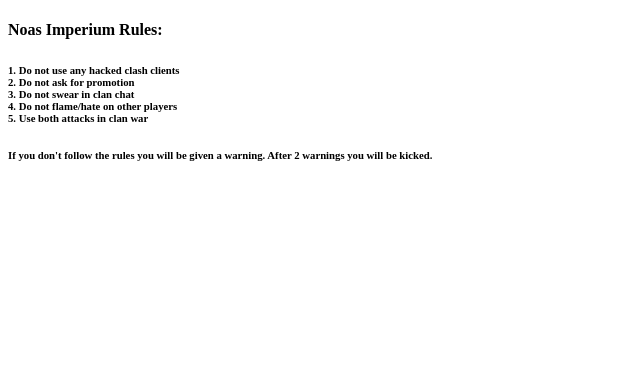
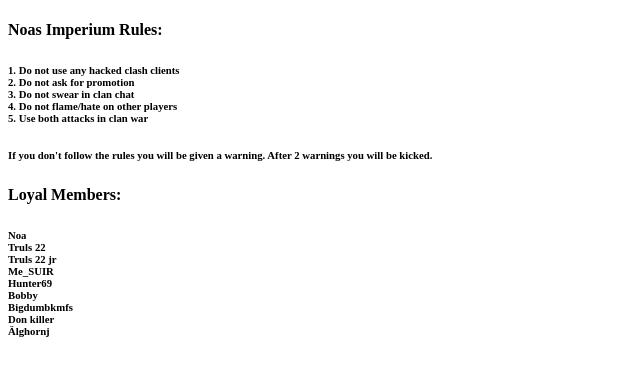
Before and after one commit to NoaW1/clash, a plain HTML site: page index.html in a window 1280 px wide. Shown: the whole page, without its empty margins (0-640 px from the left). Drawn offline with Linux system fonts and the light colour scheme.

Commit message:
Update index.html

```diff
--- a/index.html
+++ b/index.html
@@ -11,5 +11,15 @@
 5. Use both attacks in clan war</p><h6>
 
 <h7> If you don't follow the rules you will be given a warning. After 2 warnings you will be kicked.</h7>
+<h4>Loyal Members:</h4>
+<h6><p>Noa<br>
+Truls 22<br>
+Truls 22 jr<br>
+Me_SUIR<br>
+Hunter69<br>
+Bobby<br>
+Bigdumbkmfs<br>
+Don killer<br>
+Älghornj<br></P></h6>
 </body>
 </html>
```
